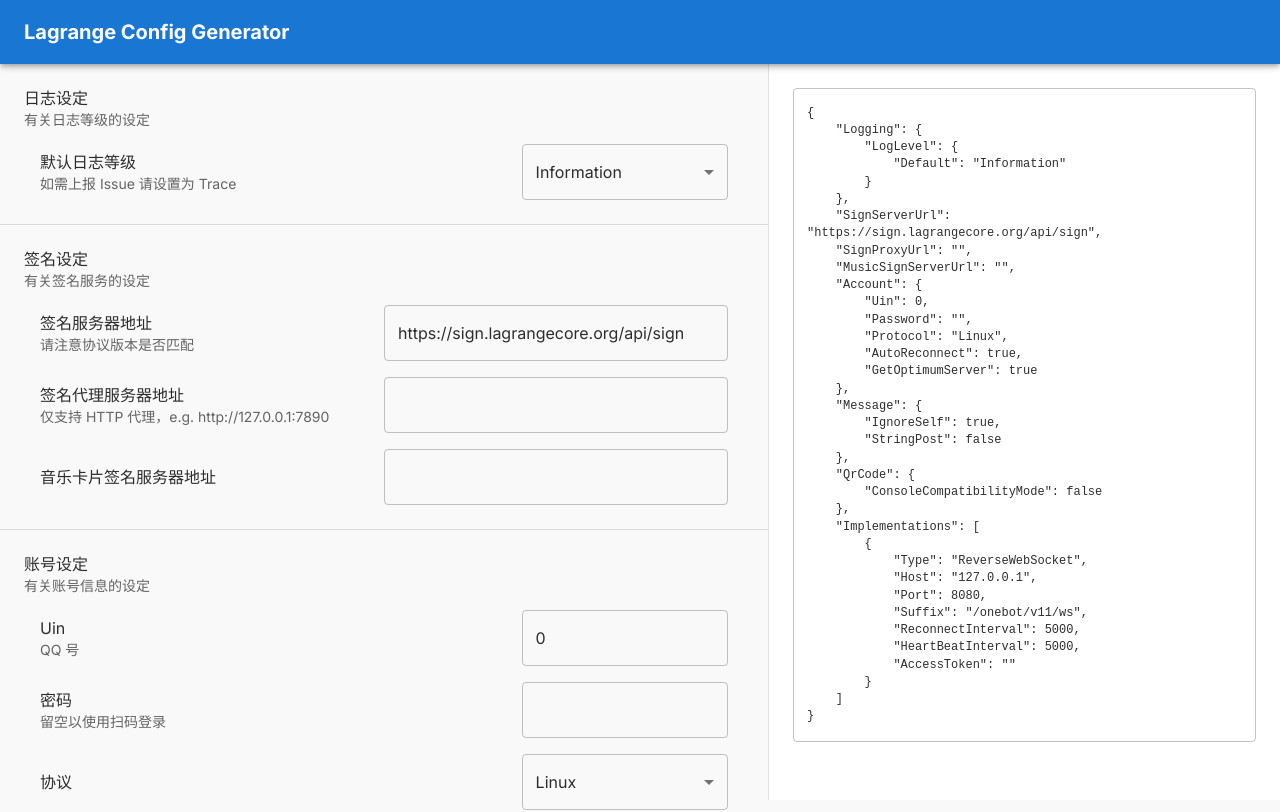
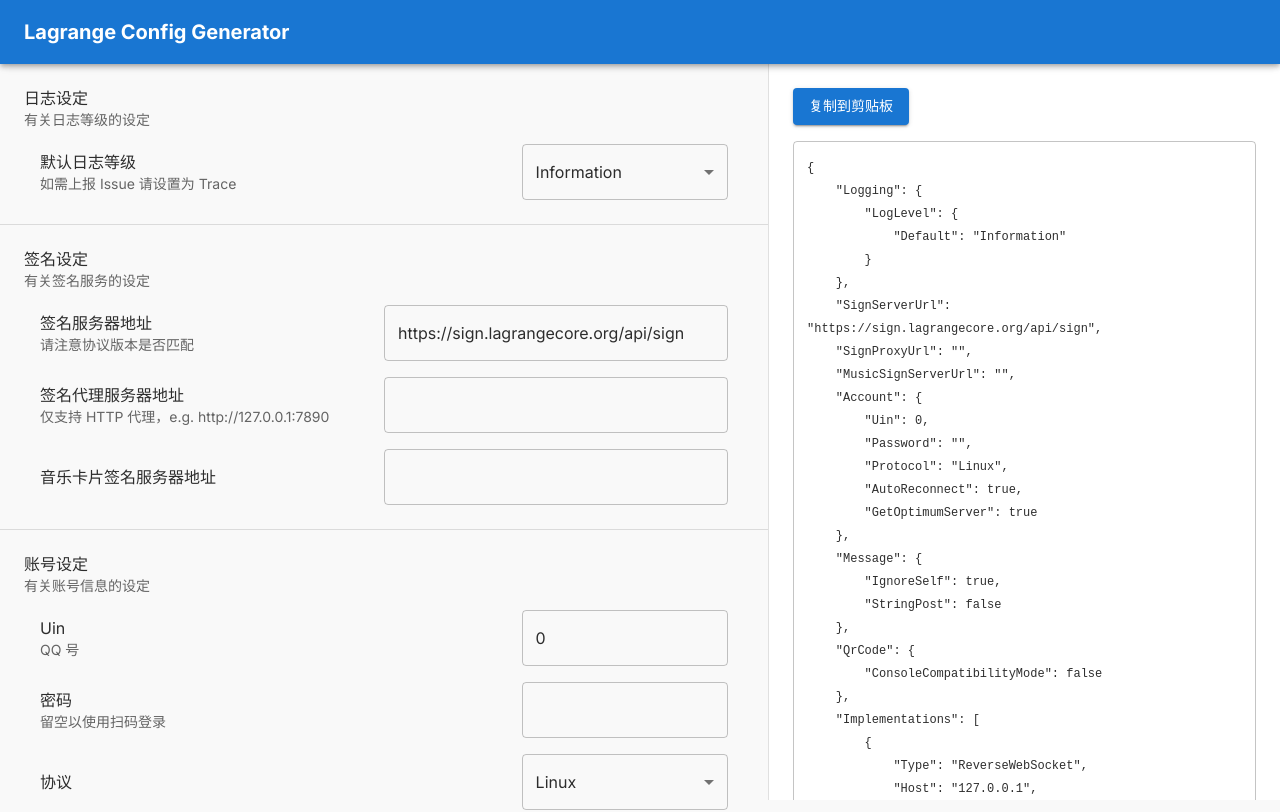
Before and after one commit to TsukishiroStudio/lagrange-config-generator, a React (Vite) app: page / in a window 1280 px wide. Shown: the top 812 px of the page. Built offline with nearby package versions, Linux system fonts and the light colour scheme.

Commit message:
feat: copy to clipboard

```diff
--- a/src/App.tsx
+++ b/src/App.tsx
@@ -678,6 +678,14 @@ function App() {
           anchor="right"
         >
           <Toolbar />
+          <Box display={'flex'} marginBottom={2}>
+            <Button variant={'contained'} onClick={() => {
+              void navigator.clipboard.writeText(JSON.stringify({
+                ...configBase,
+                Implementations: impls.map(({ config }) => config),
+              }, null, 4));
+            }}>复制到剪贴板</Button>
+          </Box>
           <TextField
             multiline={true}
             fullWidth={true}
@@ -685,7 +693,7 @@ function App() {
               ...configBase,
               Implementations: impls.map(({ config }) => config),
             }, null, 4)}
-            InputProps={{
+            inputProps={{
               sx: {
                 fontFamily: [
                   '"JetBrains Mono Variable"',
```
